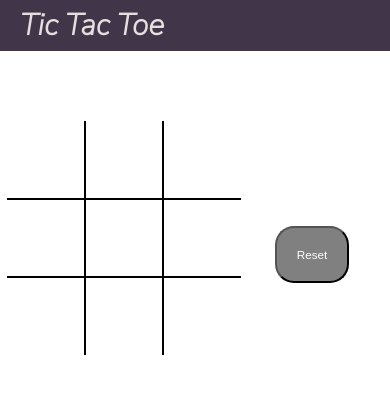
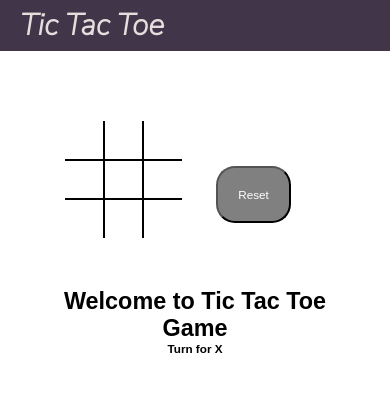
Before and after one commit to milanmogha/Tic-Tac-Toe, a plain HTML site: page index.html in a window 390 px wide. Shown: the top 406 px of the page. Drawn offline with Linux system fonts and the light colour scheme; a web font is replaced by a local one.

Commit message:
first commit

```diff
--- a/style.css
+++ b/style.css
@@ -91,22 +91,3 @@ nav ul li{
     position: absolute;
     transition:width 1s ease-in-out ;
 }
-
-@media screen and (max-width: 1000px){
-    .gameContainer{
-        flex-wrap: wrap;
-    }
-    .gameInfo{
-        margin-top: 34px;
-    }
-    .gameInfo h1{
-        font-size: 1.5rem;
-    }
-    .container{
-        grid-template-rows:repeat(3,20vw) ;
-        grid-template-columns:repeat(3,20vw) ;
-    }
-    .info{
-        font-size: 2rem;
-    }
-}
```
Also changed, not shown: script.js (line endings or trailing spaces).
